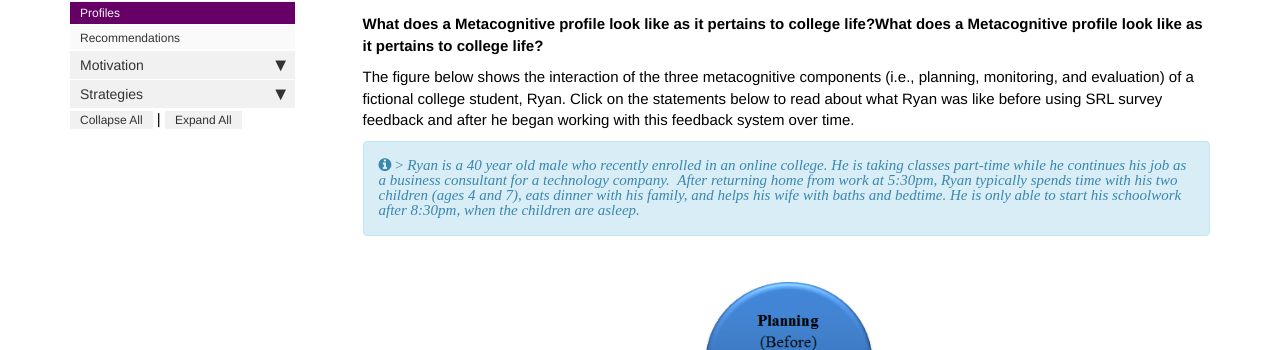
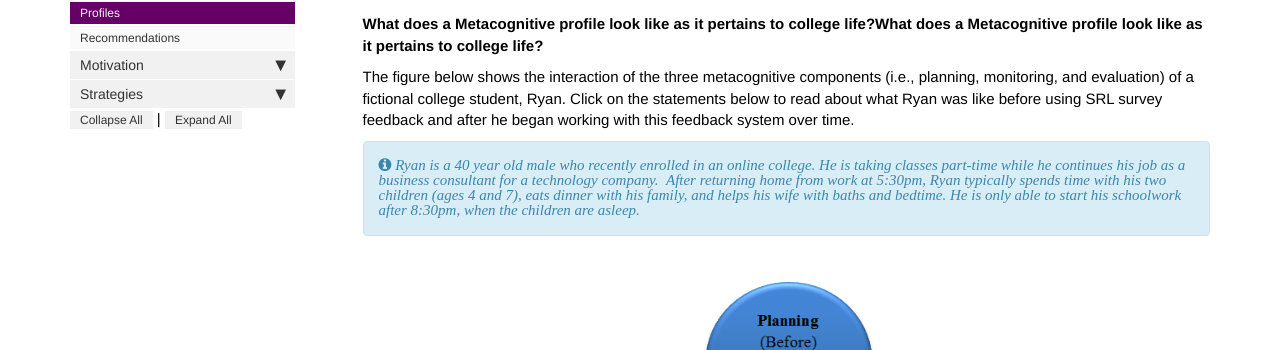
Before and after one commit to dfranklin02/SRL, a Jekyll site: the page built from docs/pages/metacognition/metacognition_profile.md, in a window 1280 px wide and 900 px high. Shown: the part 269-619 px from the top of the window. Built offline with Jekyll 4.4.1, drawn with Linux system fonts in a browser that asks for light colours; nearby versions of some CDN libraries; comment, search, counter and statistics services are not loaded.

```diff
--- a/docs/pages/metacognition/metacognition_profile.md
+++ b/docs/pages/metacognition/metacognition_profile.md
@@ -19,7 +19,7 @@ toc: false
 The figure below shows the interaction of the three metacognitive components (i.e., planning, monitoring, and evaluation) of a fictional college student, Ryan. Click on the statements below to read about what Ryan was like before using SRL survey feedback and after he began working with this feedback system over time.
 
 <div markdown="span" class="alert alert-info" role="alert"><i class="fa fa-info-circle">
-> *Ryan is a 40 year old male who recently enrolled in an online college. He is taking classes part-time while he continues his job as a business consultant for a technology company.  After returning home from work at 5:30pm, Ryan typically spends time with his two children (ages 4 and 7), eats dinner with his family, and helps his wife with baths and bedtime. He is only able to start his schoolwork after 8:30pm, when the children are asleep.*
+*Ryan is a 40 year old male who recently enrolled in an online college. He is taking classes part-time while he continues his job as a business consultant for a technology company.  After returning home from work at 5:30pm, Ryan typically spends time with his two children (ages 4 and 7), eats dinner with his family, and helps his wife with baths and bedtime. He is only able to start his schoolwork after 8:30pm, when the children are asleep.*
 </div>
 
 <center><img src='images/Metacognition-See.PNG' alt='Metacognition Profile for Ryan' /></center>
```
